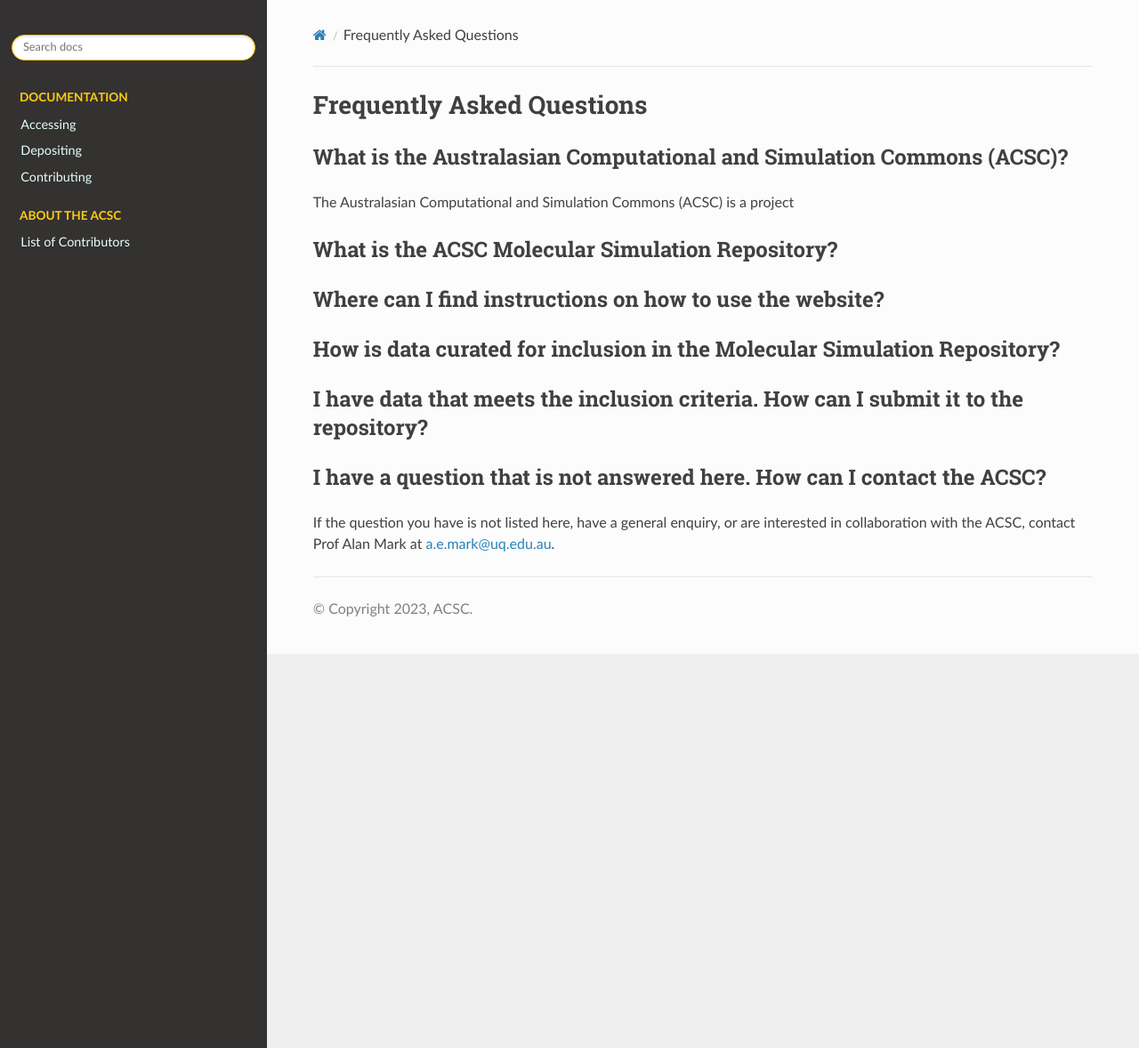
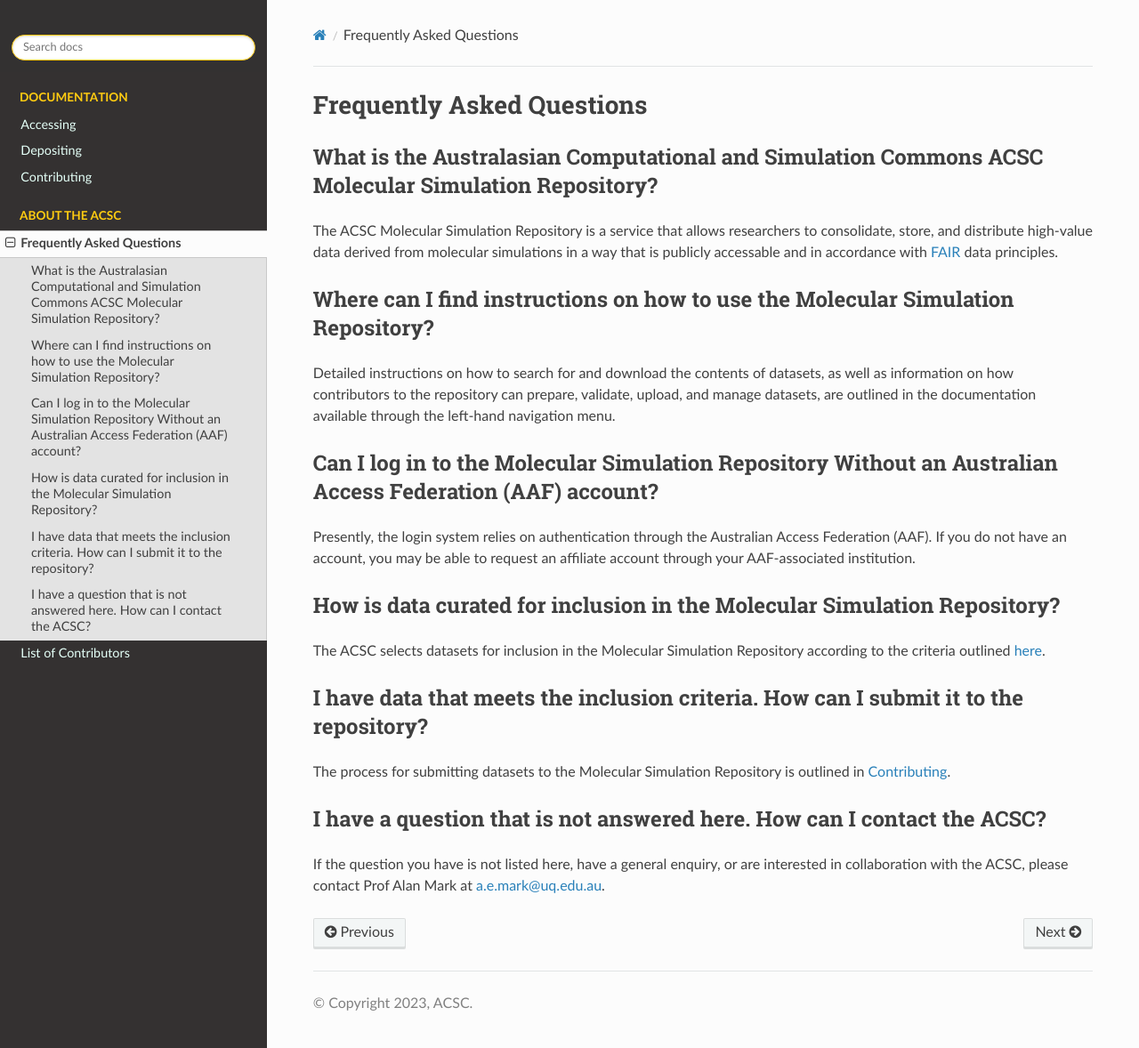
Before and after one commit to ATB-UQ/csc-tools, a Sphinx documentation site: the page built from docs/source/faq.rst, in a window 1280 px wide and 1178 px high. Shown: the whole window at 89% size. Built offline with Sphinx 7.4.7 and the Read the Docs theme 2.0.0, drawn with Linux system fonts in a browser that asks for light colours.

Commit message:
complete FAQ

```diff
--- a/docs/source/contributing.rst
+++ b/docs/source/contributing.rst
@@ -1,3 +1,5 @@
+.. _Contributing:
+
 *******************
 Contributing
 *******************
--- a/docs/source/faq.rst
+++ b/docs/source/faq.rst
@@ -3,24 +3,32 @@
 Frequently Asked Questions
 ==========================
 
-What is the Australasian Computational and Simulation Commons (ACSC)?
----------------------------------------------------------------------
-
-The Australasian Computational and Simulation Commons (ACSC) is a project
-
-What is the ACSC Molecular Simulation Repository?
+What is the Australasian Computational and Simulation Commons ACSC Molecular Simulation Repository?
 -------------------------------------------------
 
-Where can I find instructions on how to use the website?
---------------------------------------------------------
+The ACSC Molecular Simulation Repository is a service that allows researchers to consolidate, store, and distribute high-value data derived from molecular simulations in a way that is publicly accessable and in accordance with `FAIR <https://ardc.edu.au/resource/fair-data/>`_ data principles.
+
+Where can I find instructions on how to use the Molecular Simulation Repository?
+--------------------------------------------------------------------------------
+
+Detailed instructions on how to search for and download the contents of datasets, as well as information on how contributors to the repository can prepare, validate, upload, and manage datasets, are outlined in the documentation available through the left-hand navigation menu.
+
+Can I log in to the Molecular Simulation Repository Without an Australian Access Federation (AAF) account?
+----------------------------------------------------------------------------------------------------------
+
+Presently, the login system relies on authentication through the Australian Access Federation (AAF).  If you do not have an account, you may be able to request an affiliate account through your AAF-associated institution.
 
 How is data curated for inclusion in the Molecular Simulation Repository?
 -------------------------------------------------------------------------
 
+The ACSC selects datasets for inclusion in the Molecular Simulation Repository according to the criteria outlined :ref:`here <Inclusion Criteria>`.
+
 I have data that meets the inclusion criteria.  How can I submit it to the repository?
 --------------------------------------------------------------------------------------
+
+The process for submitting datasets to the Molecular Simulation Repository is outlined in :ref:`Contributing`.
 
 I have a question that is not answered here.  How can I contact the ACSC?
 -------------------------------------------------------------------------
 
-If the question you have is not listed here, have a general enquiry, or are interested in collaboration with the ACSC, contact Prof Alan Mark at a.e.mark@uq.edu.au.
+If the question you have is not listed here, have a general enquiry, or are interested in collaboration with the ACSC, please contact Prof Alan Mark at a.e.mark@uq.edu.au.
--- a/docs/source/inclusion-criteria.rst
+++ b/docs/source/inclusion-criteria.rst
@@ -1,2 +1,4 @@
+.. _Inclusion Criteria:
+
 Inclusion Criteria
 ==================
--- a/docs/source/index.rst
+++ b/docs/source/index.rst
@@ -27,4 +27,5 @@ For a list of frequently asked questions, please see the :ref:`FAQ <FAQ>`.
    :maxdepth: -1
    :caption: About the ACSC
 
+   faq
    credits
```
